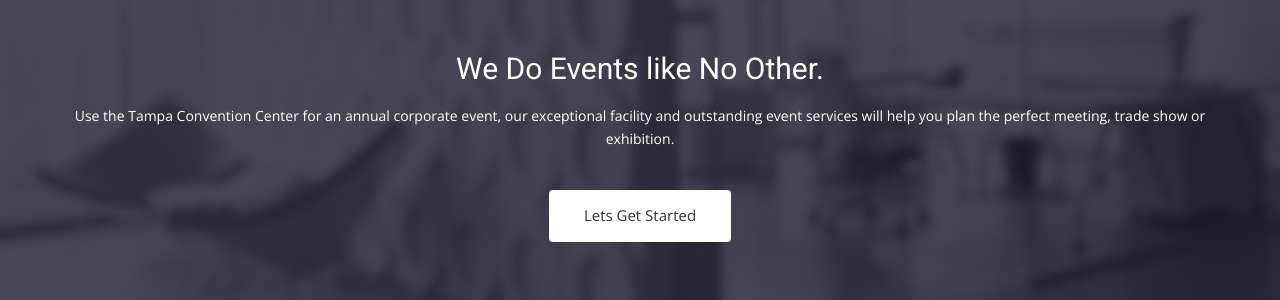
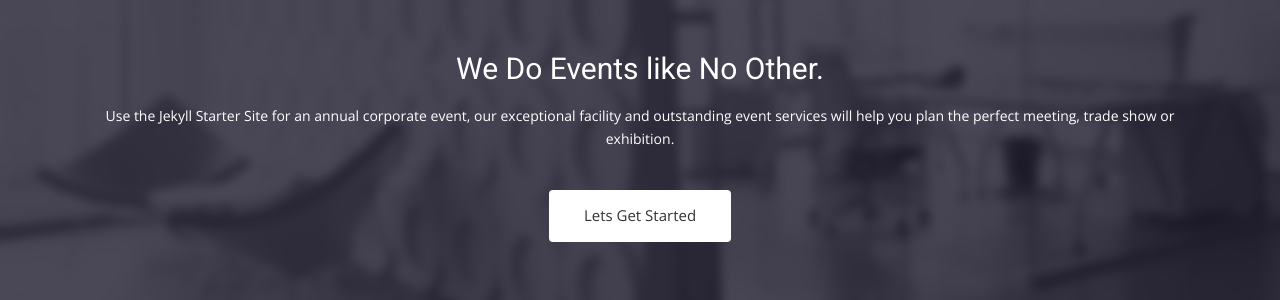
Before and after one commit to arjunbox/jekyll_starter, a Jekyll site: the page built from form-thankyou.html, in a window 1280 px wide. Shown: the part 677-977 px from the top of the page. Built offline with Jekyll 4.4.1, drawn with Linux system fonts in a browser that asks for light colours; nearby versions of some CDN libraries; some web fonts are replaced.

Commit message:
Generic-izing

```diff
--- a/_config.yml
+++ b/_config.yml
@@ -17,9 +17,9 @@
 
 
 # Site settings
-title: Airspace
-subtitle: "A free HTML5 agency template"
-url: "nickstees.github.io" # the base hostname & protocol for your site
+title: Jekyll Starter
+subtitle: "A template to get started on"
+url: "" # the base hostname & protocol for your site
 # baseurl: "/the/subpath/of/your/site" # Set this value to "" if you want your site to be root
 baseurl: ""
 cover: "/assets/cover.png"
--- a/_data/business.yaml
+++ b/_data/business.yaml
@@ -1,4 +1,4 @@
-name: Tampa Convention Center
+name: Jekyll Starter Site
 address_full: 333 S. Franklin Street Tampa, FL 33602
 address_street: 333 S. Franklin Street
 address_city: Tampa
@@ -7,6 +7,6 @@
 phone_secondary: (813) 274-8423
 fax: (813) 274-7430
 
-email_primary: TCCInformation@ci.tampa.fl.us
+email_primary: info@example.com
 
 google_maps_api_key: AIzaSyDjns25WLcdlxkrOUFfOm_wJ64YQz1Nw90
```
